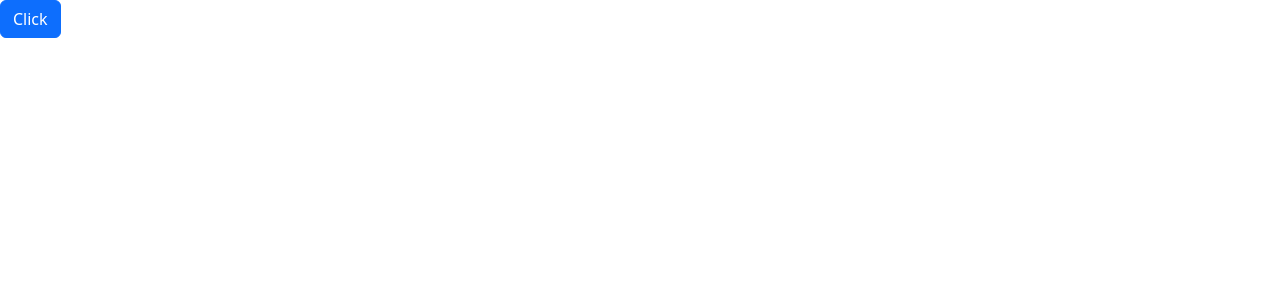
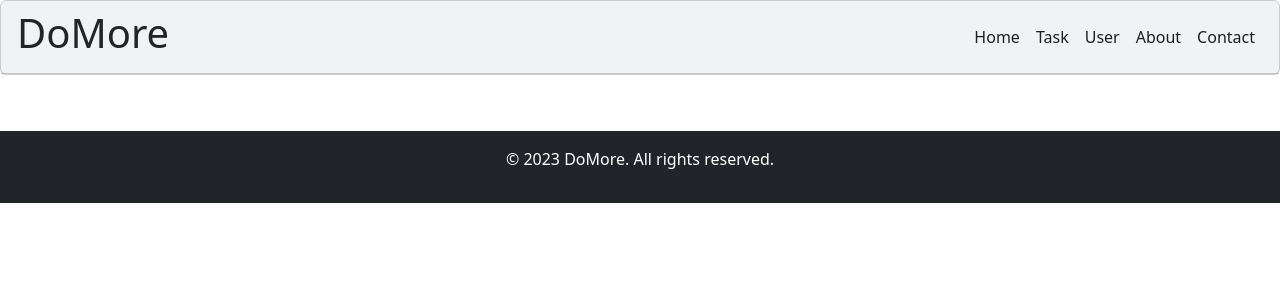
Before and after one commit to abhishekbhadoriya421/Task-Management-Frontend-React, a React (Create React App) app: page / in a window 1280 px wide. Shown: the top 300 px of the page. Built offline with nearby package versions, Linux system fonts and the light colour scheme.

Commit message:
Custom HoverComponent

```diff
--- a/package.json
+++ b/package.json
@@ -9,6 +9,7 @@
     "@testing-library/user-event": "^13.5.0",
     "react": "^19.1.1",
     "react-dom": "^19.1.1",
+    "react-router-dom": "^7.8.0",
     "react-scripts": "5.0.1",
     "web-vitals": "^2.1.4"
   },
--- a/src/App.js
+++ b/src/App.js
@@ -1,9 +1,15 @@
-
+import React from "react";
+import { BrowserRouter, Route, Routes } from "react-router-dom";
+import Layout from "./Components/Layout/Layout";
 
 function App() {
   return (
     <div className="App">
-      <button className="btn btn-primary">Click</button>
+      <BrowserRouter>
+        <Routes>
+          <Route path="/" element={<Layout />} />
+        </Routes>
+      </BrowserRouter>
     </div>
   );
 }
--- /dev/null
+++ b/src/Components/Footer/Footer.js
@@ -0,0 +1,9 @@
+const Footer = () => {
+    return (
+        <div className="footer bg-dark text-white text-center py-3">
+            <p>&copy; 2023 DoMore. All rights reserved.</p>
+        </div>
+    );
+}
+
+export default Footer;
--- /dev/null
+++ b/src/Components/Header/Header.js
@@ -0,0 +1,28 @@
+import HoverLink from './HoverLink'
+function HeaderComponent() {
+    return (
+        <div className="card bg-light mb-3">
+            <div className="card-header">
+                <div className="row align-items-center"> {/* Added align-items-center for vertical alignment */}
+                    <div className="col-md-6">
+                        <h1>DoMore</h1>
+                    </div>
+                    <div className="col-md-6 d-flex justify-content-end">
+                        {/* <Link style={style} to="/" className="nav-link mx-2" onMouseEnter={() => setIsHovered(true)} onMouseLeave={() => setIsHovered(false)}>Home</Link> {/* Added nav-link and mx-2 for spacing */}
+                        {/* <Link style={style} to="/Task" className="nav-link mx-2" onMouseEnter={() => setIsHovered(true)} onMouseLeave={() => setIsHovered(false)}>Task</Link> */}
+                        {/* <Link style={style} to="/User" className="nav-link mx-2" onMouseEnter={() => setIsHovered(true)} onMouseLeave={() => setIsHovered(false)}>User</Link> */}
+                        {/* <Link style={style} to="/About" className="nav-link mx-2" onMouseEnter={() => setIsHovered(true)} onMouseLeave={() => setIsHovered(false)}>About</Link> */}
+                        {/* <Link style={style} to="/Contact" className="nav-link mx-2" onMouseEnter={() => setIsHovered(true)} onMouseLeave={() => setIsHovered(false)}>Contact</Link> */}
+                        <HoverLink to="/" className="nav-link mx-2"> Home </HoverLink>
+                        <HoverLink to="/Task" className="nav-link mx-2"> Task </HoverLink>
+                        <HoverLink to="/User" className="nav-link mx-2"> User </HoverLink>
+                        <HoverLink to="/About" className="nav-link mx-2"> About </HoverLink>
+                        <HoverLink to="/Contact" className="nav-link mx-2"> Contact </HoverLink>
+                    </div>
+                </div>
+            </div>
+        </div>
+    );
+}
+
+export default HeaderComponent;
--- /dev/null
+++ b/src/Components/Header/HoverLink.js
@@ -0,0 +1,22 @@
+import React, { useState } from 'react';
+import { Link } from 'react-router-dom';
+const HoverLink = ({ to, children, className }) => {
+    const [isHovered, setIsHovered] = useState(false);
+
+    const linkStyle = {
+        color: isHovered ? '#4680d6ff' : '#1f1f1fff',
+        transition: 'color 0.3s ease-in-out',
+        cursor: 'pointer',
+        textDecoration: 'none',
+    };
+    return (<Link
+        style={linkStyle}
+        to={to}
+        className={className}
+        onMouseEnter={() => setIsHovered(true)}
+        onMouseLeave={() => setIsHovered(false)}
+    >{children}</Link>
+    )
+}
+
+export default HoverLink;
--- /dev/null
+++ b/src/Components/Layout/Layout.js
@@ -0,0 +1,17 @@
+// src/Layout.js
+import React from "react";
+import Header from "../Header/Header";
+import Footer from "../Footer/Footer";
+import { Outlet } from "react-router-dom";
+
+export default function Layout() {
+    return (
+        <div>
+            <Header />
+            <main style={{ padding: "20px" }}>
+                <Outlet />
+            </main>
+            <Footer />
+        </div>
+    );
+}
```
